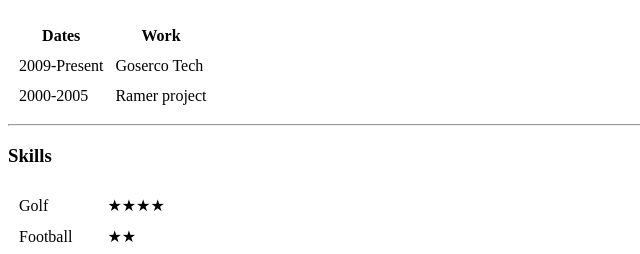
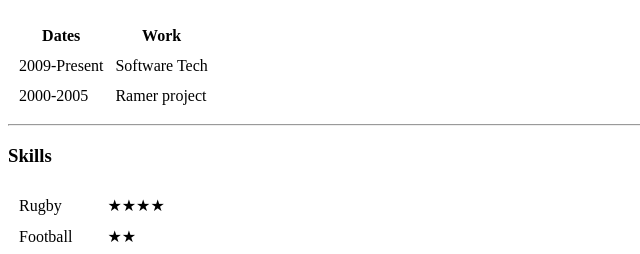
Before and after one commit to abreuweb/cv, a plain HTML site: page index.html in a window 1280 px wide. Shown: the part 374-628 px from the top of the page, 0-640 px from the left. Drawn offline with Linux system fonts and the light colour scheme.

Commit message:
Update index.html

```diff
--- a/index.html
+++ b/index.html
@@ -33,7 +33,7 @@
     <tbody>
       <tr>
         <td>2009-Present</td>
-        <td>Goserco Tech</td>
+        <td>Software Tech</td>
       </tr>
       <tr>
         <td>2000-2005</td>
@@ -45,7 +45,7 @@
   <h3>Skills</h3>
   <table cellspacing="10">
     <tr>
-      <td>Golf</td>
+      <td>Rugby</td>
       <td>★★★★</td>
     </tr>
     <tr>
```
